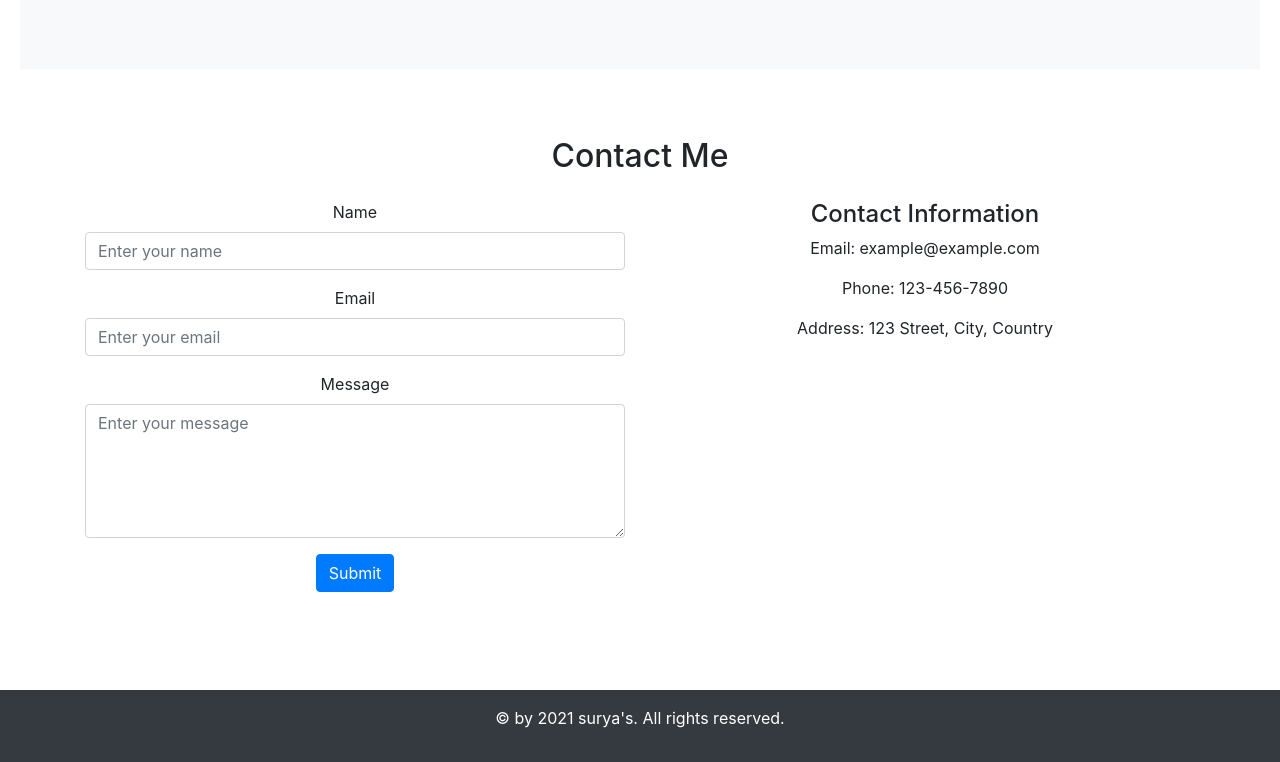
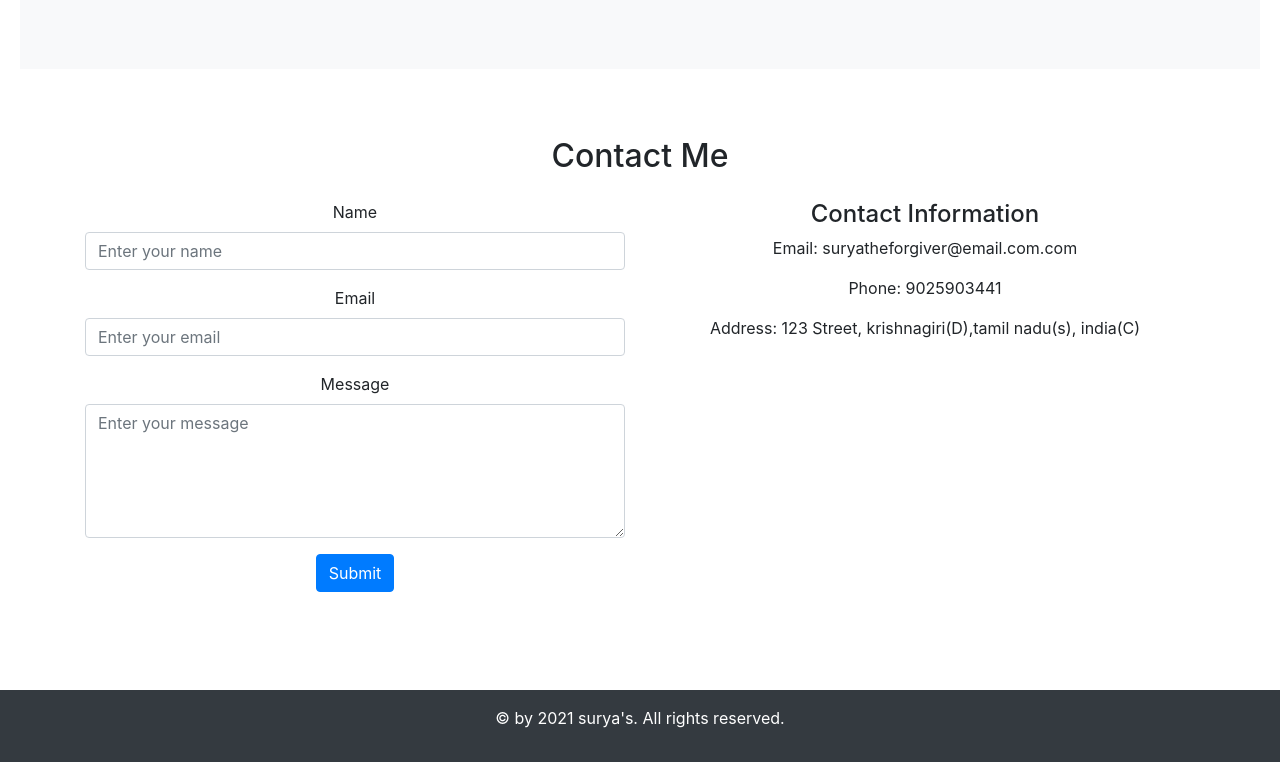
Before and after one commit to JAYASURYA510/myPortflio, a plain HTML site: page index.html in a window 1280 px wide. Shown: the part 2556-3318 px from the top of the page. Drawn offline with nearby package versions, Linux system fonts and the light colour scheme.

Commit message:
Update index.html

```diff
--- a/index.html
+++ b/index.html
@@ -175,9 +175,9 @@
         </div>
         <div class="col-lg-6">
           <h4>Contact Information</h4>
-          <p>Email: example@example.com</p>
-          <p>Phone: 123-456-7890</p>
-          <p>Address: 123 Street, City, Country</p>
+          <p>Email: suryatheforgiver@email.com.com</p>
+          <p>Phone: 9025903441</p>
+          <p>Address: 123 Street, krishnagiri(D),tamil nadu(s), india(C)</p>
         </div>
       </div>
     </div>
```
